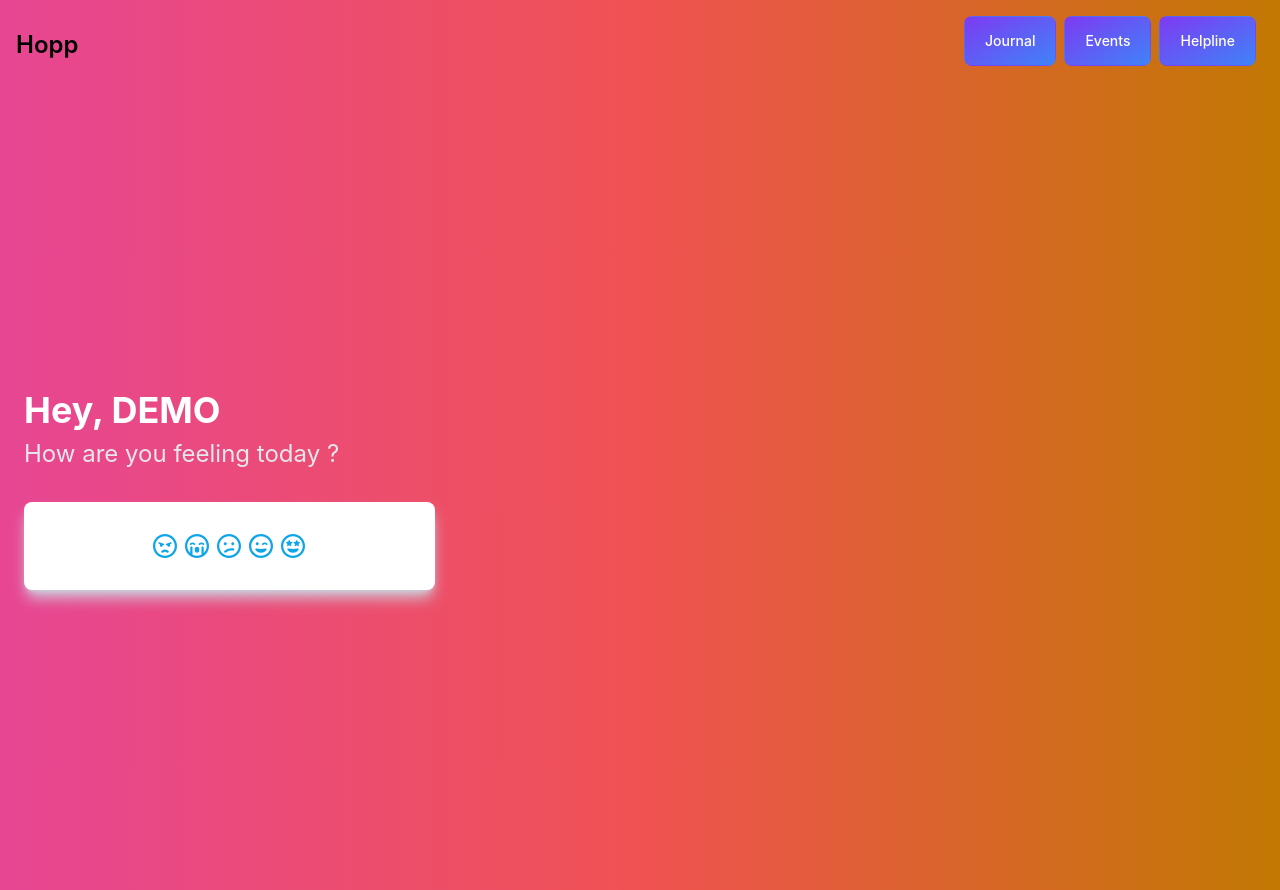
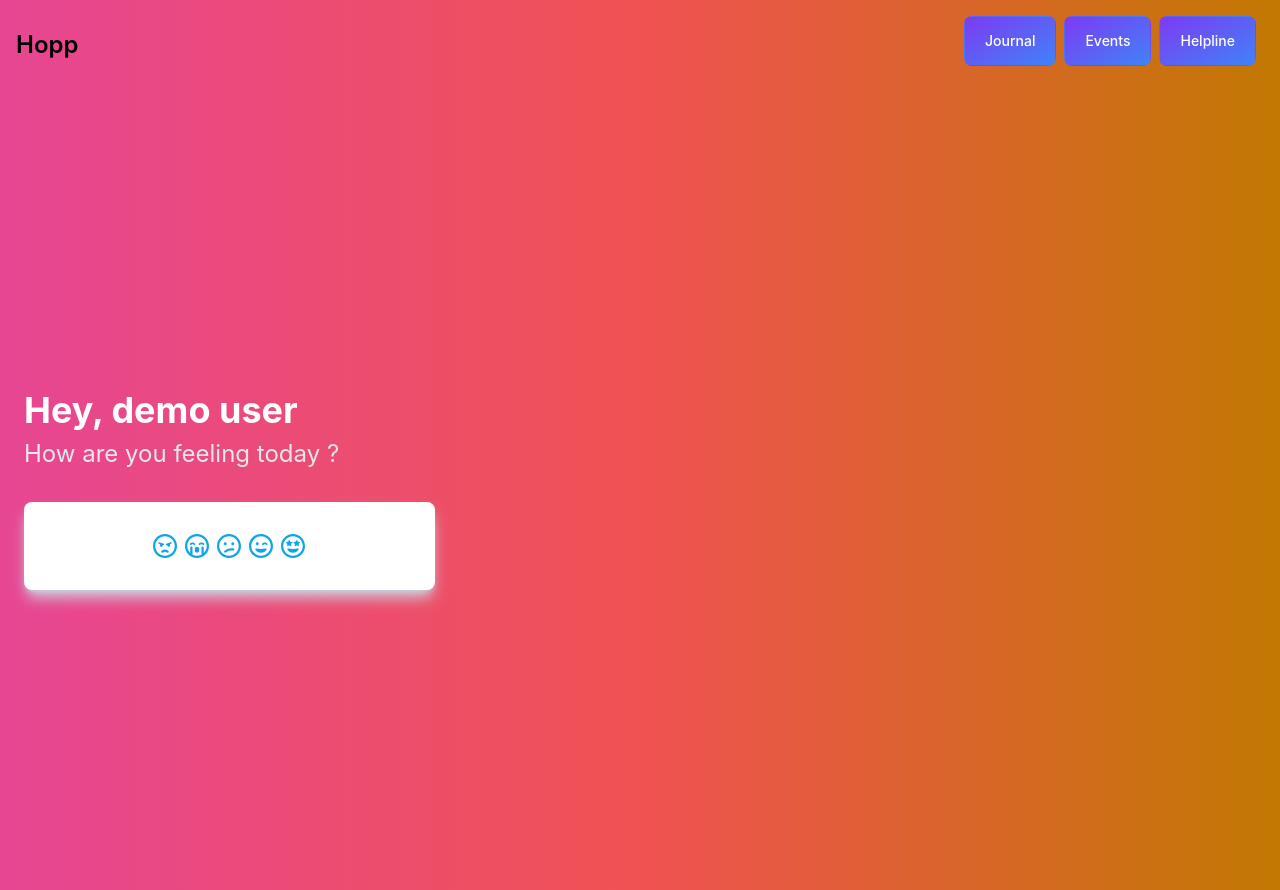
Before and after one commit to velociraptor98/junction, a React (Create React App) app in the folder frontend/: page / in a window 1280 px wide. Built offline with nearby package versions, Linux system fonts and the light colour scheme; no server answers.

Commit message:
User API's Integration

```diff
--- a/frontend/src/App.js
+++ b/frontend/src/App.js
@@ -4,12 +4,14 @@ import { useState, useEffect } from "react";
 import MainJournal from "./components/journal/MainJournal";
 import Helpline from "./components/helpline/Helpline";
 import { Button } from "flowbite-react";
+import axios from "axios";
 // Handle data for login user
 // TODO CHANGE PROPS TO DATA RECEIVED FROM API
 function App() {
   const [currentState, setCurrentState] = useState("land");
   const [currentEmotion, setCurrentEmotion] = useState("");
   const [currentPallete, setCurrentPallete] = useState("bg-gradient-to-r from-pink-500 via-red-500 to-yellow-500")
+  const [userInfo,setUserInfo] = useState("");
   const updateState = (state) => {
     setCurrentState(state);
   }
@@ -34,6 +36,17 @@ function App() {
       setCurrentPallete("bg-gradient-to-r from-pink-500 via-red-500 to-yellow-500");
     }
   }, [currentEmotion]);
+
+  useEffect(()=>{
+    const fetchData = async()=>{
+      const data = await axios.get('http://localhost:3500/users/');
+      if(data){
+        setUserInfo(data.data[0]);
+        console.log(data.data[0]);
+      }
+    }
+    fetchData().catch(console.error);
+  },[])
   return (
     <div>
       {/* <nav className="bg-white border-gray-200 dark:bg-gray-900"> */}
@@ -64,7 +77,7 @@ function App() {
       </nav>
       <div className={`h-screen ${currentPallete} flex items-center justify-center h-screen`}>
         {currentState === 'land' && <Landing
-          name="DEMO"
+          name = { userInfo.username || "demo user"}
           updateStateHandle={updateState}
           updateCurrentEmotion={updateCurrentEmotion} />
         }
```
